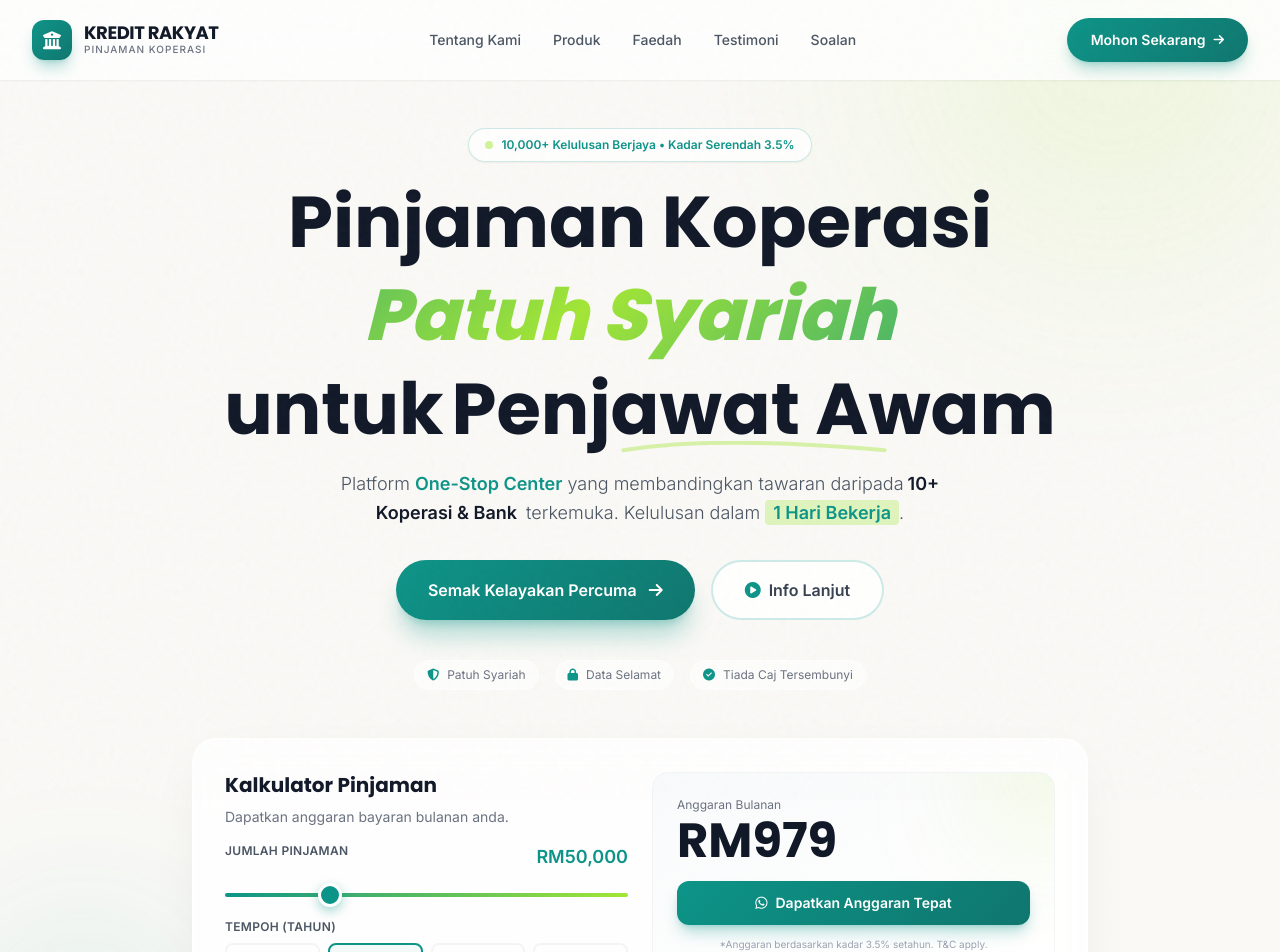
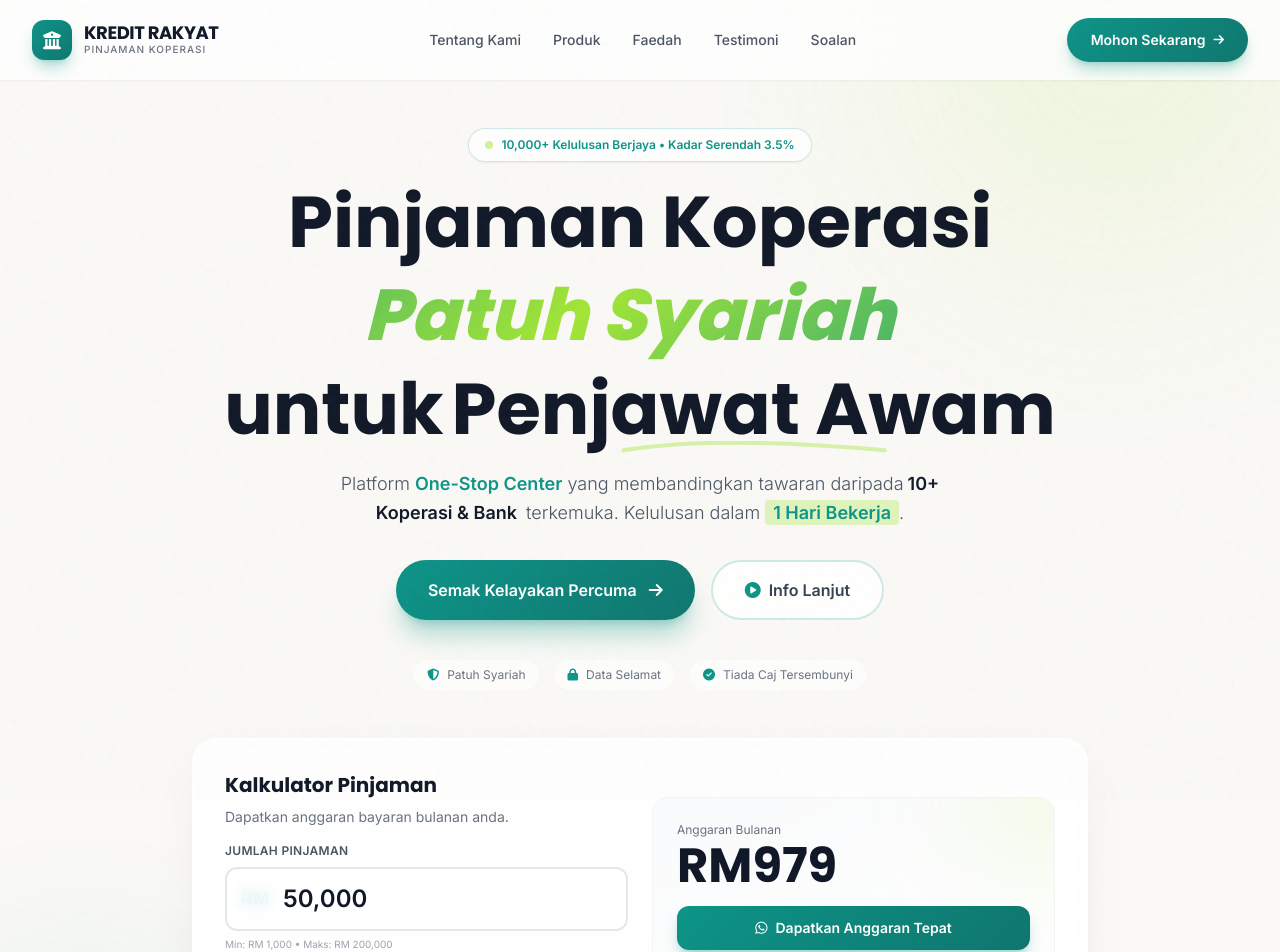
Before and after one commit to mhmdatiqhaf/kredit-rakyat, a Next.js app: page / in a window 1280 px wide. Shown: the top 952 px of the page. Built offline with nearby package versions, Linux system fonts and the light colour scheme.

Commit message:
feat(UX): replace loan calculator slider with direct text input for precise amount entry

```diff
--- a/components/Hero.tsx
+++ b/components/Hero.tsx
@@ -8,12 +8,37 @@ interface HeroProps {
 
 export default function Hero({ onOpenModal }: HeroProps) {
     const [loanAmount, setLoanAmount] = useState(50000);
+    const [displayAmount, setDisplayAmount] = useState("50,000");
     const [tenure, setTenure] = useState(5);
     const interestRate = 0.035;
 
     const totalInterest = loanAmount * interestRate * tenure;
     const totalPayment = loanAmount + totalInterest;
     const monthlyPayment = Math.floor(totalPayment / (tenure * 12));
+
+    const formatNumber = (num: number): string => {
+        return num.toLocaleString();
+    };
+
+    const handleLoanInput = (e: React.ChangeEvent<HTMLInputElement>) => {
+        const raw = e.target.value.replace(/[^0-9]/g, "");
+        if (raw === "") {
+            setDisplayAmount("");
+            setLoanAmount(0);
+            return;
+        }
+        const num = parseInt(raw, 10);
+        setDisplayAmount(formatNumber(num));
+        setLoanAmount(num);
+    };
+
+    const handleLoanBlur = () => {
+        let clamped = loanAmount;
+        if (clamped < 1000) clamped = 1000;
+        if (clamped > 200000) clamped = 200000;
+        setLoanAmount(clamped);
+        setDisplayAmount(formatNumber(clamped));
+    };
 
     return (
         <section className="relative min-h-screen pt-24 pb-12 lg:pt-32 lg:pb-24 overflow-hidden bg-surface">
@@ -45,7 +70,7 @@ export default function Hero({ onOpenModal }: HeroProps) {
 
                         <p className="text-lg text-gray-600 mb-8 leading-relaxed max-w-2xl mx-auto font-light">
                             Platform <strong className="text-primary font-semibold">One-Stop Center</strong> yang membandingkan tawaran daripada
-                            <span className="text-gray-900 font-semibold mx-1">10+ Koperasi & Bank</span> terkemuka.
+                            <span className="text-gray-900 font-semibold mx-1">10+ Koperasi &amp; Bank</span> terkemuka.
                             Kelulusan dalam <span className="bg-lime/30 px-2 py-0.5 rounded font-semibold text-primary">1 Hari Bekerja</span>.
                         </p>
 
@@ -84,18 +109,20 @@ export default function Hero({ onOpenModal }: HeroProps) {
 
                                     <div className="space-y-4">
                                         <div>
-                                            <div className="flex justify-between mb-2">
-                                                <label className="text-xs font-semibold text-gray-600 uppercase tracking-wide">Jumlah Pinjaman</label>
-                                                <span className="text-lg font-bold text-primary">RM{loanAmount.toLocaleString()}</span>
+                                            <label className="text-xs font-semibold text-gray-600 uppercase tracking-wide mb-2 block">Jumlah Pinjaman</label>
+                                            <div className="relative">
+                                                <span className="absolute left-4 top-1/2 -translate-y-1/2 text-lg font-bold text-primary select-none">RM</span>
+                                                <input
+                                                    type="text"
+                                                    inputMode="numeric"
+                                                    value={displayAmount}
+                                                    onChange={handleLoanInput}
+                                                    onBlur={handleLoanBlur}
+                                                    placeholder="50,000"
+                                                    className="w-full pl-14 pr-4 py-3.5 text-2xl font-bold text-gray-900 bg-white/80 backdrop-blur border-2 border-gray-200 rounded-xl focus:border-primary focus:ring-2 focus:ring-primary/20 outline-none transition-all"
+                                                />
                                             </div>
-                                            <input
-                                                type="range"
-                                                min="1000"
-                                                max="200000"
-                                                value={loanAmount}
-                                                className="w-full"
-                                                onChange={(e) => setLoanAmount(Number(e.target.value))}
-                                            />
+                                            <p className="text-[10px] text-gray-400 mt-1.5">Min: RM 1,000 &bull; Maks: RM 200,000</p>
                                         </div>
 
                                         <div>
```
Also changed, not shown: 1 other file (tests, documents, lock files or other folders).
